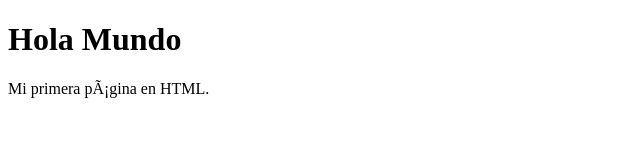
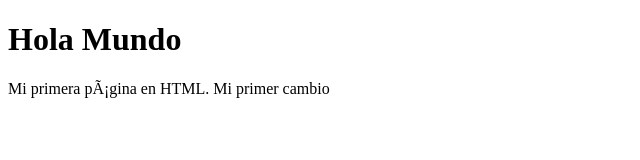
Before and after one commit to JuanLuisLozadaGx/pruebaGit, a plain HTML site: page index.html in a window 1280 px wide. Shown: the whole page, without its empty margins (0-640 px from the left). Drawn offline with Linux system fonts and the light colour scheme.

Commit message:
agrege una nueva linea de saludo en mi primer cambio

```diff
--- a/index.html
+++ b/index.html
@@ -7,5 +7,7 @@
   <body>
     <h1>Hola Mundo</h1>
     Mi primera página en HTML.
+
+	Mi primer cambio
   </body>
 </html>
```
